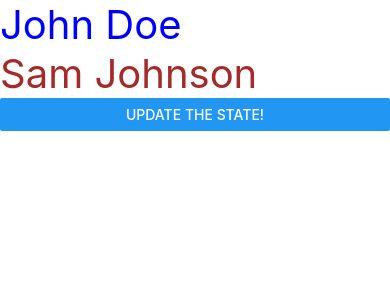
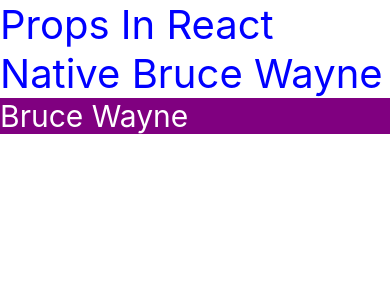
Before and after one commit to mtalhaleo2002/RN-App-From-Bg, a React Native app: screen / in a window 390 px wide. Shown: the top 300 px of the page. Built offline with nearby package versions, Linux system fonts and the light colour scheme.

Commit message:
Props In React-Native

```diff
--- a/App.tsx
+++ b/App.tsx
@@ -1,21 +1,23 @@
-import React, { useState } from 'react';
-import { Button, Text, View } from 'react-native';
+import React from 'react';
+import { Text, View } from 'react-native';
 
 const App = () => {
-  const [create, setCreate] = useState('John Doe');
-  let data = 'Sam Johnson';
-
-  const testUpdate = () => {
-    setCreate('Jane Smith Olsen');
-    // data = 'Michael Brown';
-  };
-
+  let name = 'Bruce Wayne';
   return (
     <View>
-      <Text style={{ color: 'blue', fontSize: 40 }}>{create}</Text>
-      <Text style={{ color: 'brown', fontSize: 40 }}>{data}</Text>
+      <Text style={{ color: 'blue', fontSize: 40 }}>
+        Props In React Native {name}
+      </Text>
+      <User name={name} />
+    </View>
+  );
+};
 
-      <Button title="Update The State!" onPress={testUpdate} />
+const User = (props: { name: string }) => {
+  console.log(props.name);
+  return (
+    <View style={{ backgroundColor: 'purple' }}>
+      <Text style={{ color: 'white', fontSize: 30 }}>{props.name}</Text>
     </View>
   );
 };
```
